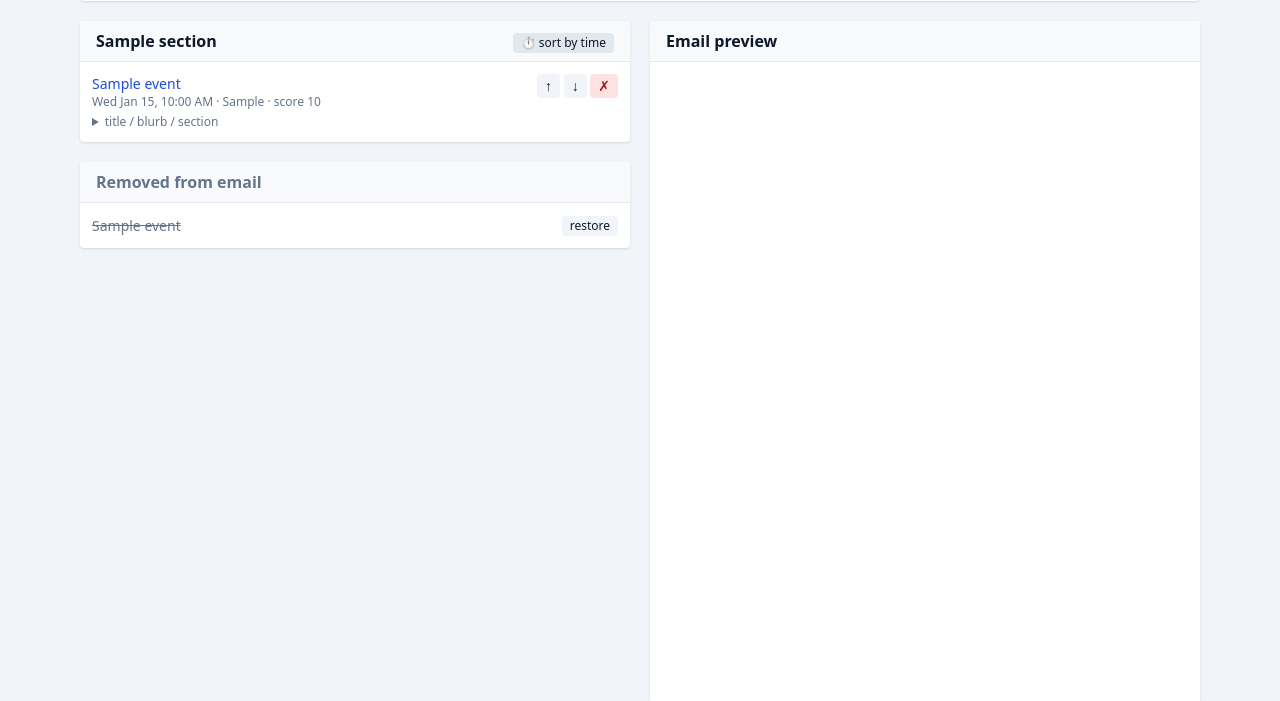
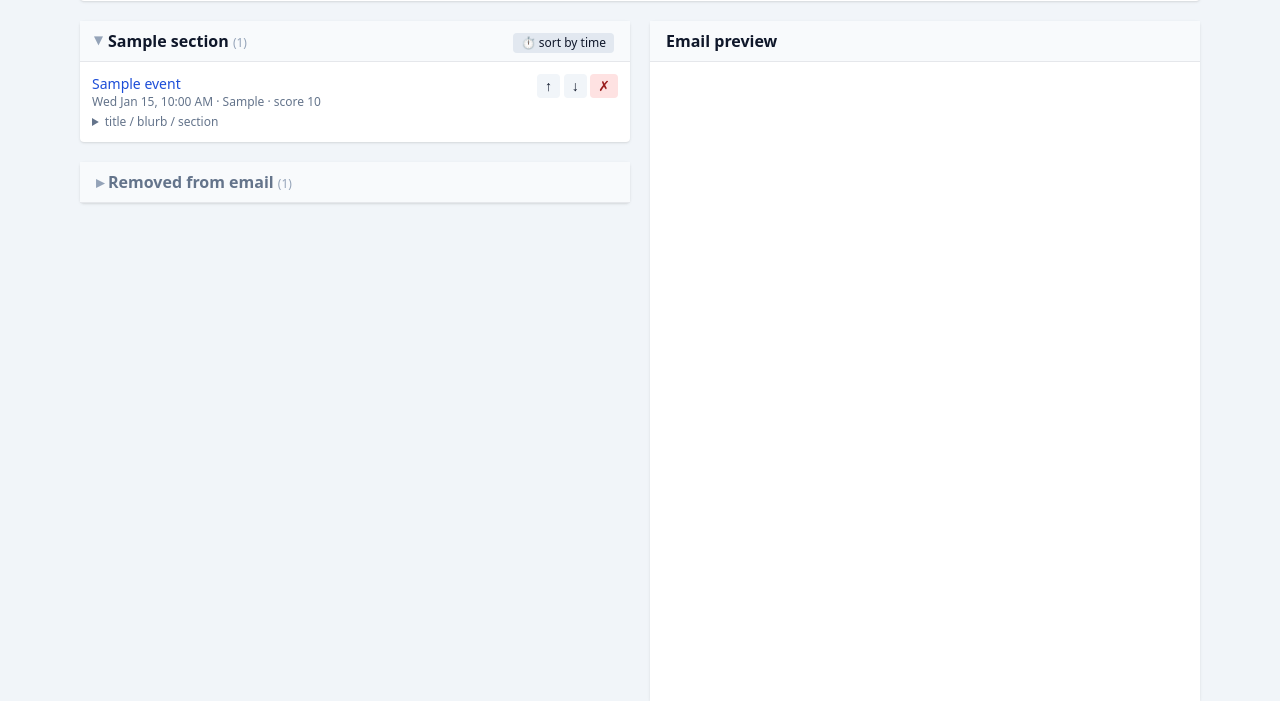
Before and after one commit to adrianistaken/BloNoDigest, a Django app: template templates/dashboard/digest_detail.html in a window 1280 px wide. Shown: the part 673-1374 px from the top of the page. Run offline with Django 5.2, Linux system fonts and the light colour scheme; tables that the repository leaves empty hold one stand-in row (values such as "Sample post"); the template is opened without the code that fills it: values that come from a table or form of the project are taken from there, most other values are stand-ins (such as "Sample title", 1, 10 or a date in 2020); some libraries are stand-ins or nearby versions.

Commit message:
Digest builder: collapsible sections, sticky email preview
Section groups fold via summary headers (state survives in-place panel
refreshes), removed-events list starts collapsed, and the preview pane
sticks while scrolling the builder.

Co-Authored-By: Claude Fable 5 <noreply@anthropic.com>

```diff
--- a/templates/dashboard/digest_detail.html
+++ b/templates/dashboard/digest_detail.html
@@ -71,14 +71,14 @@
   <!-- Builder -->
   <div class="space-y-5" id="builder-panel">
     {% for section_key, label, digest_events in sections %}
-    <div class="bg-white rounded shadow">
-      <div class="px-4 py-2 font-bold bg-slate-50 border-b flex items-center justify-between">
-        {{ label }}
-        <form method="post" class="js-live">{% csrf_token %}
+    <details open data-section="{{ section_key }}" class="bg-white rounded shadow">
+      <summary class="px-4 py-2 font-bold bg-slate-50 border-b flex items-center justify-between cursor-pointer select-none list-none [&::-webkit-details-marker]:hidden">
+        <span><span class="text-slate-400 mr-1 inline-block transition-transform details-chevron">▸</span>{{ label }} <span class="text-xs font-normal text-slate-400">({{ digest_events|length }})</span></span>
+        <form method="post" class="js-live" onclick="event.stopPropagation()">{% csrf_token %}
           <input type="hidden" name="section" value="{{ section_key }}">
           <button name="action" value="sort_section" class="text-xs font-normal bg-slate-200 hover:bg-slate-300 px-2 py-0.5 rounded" title="Reorder this section chronologically">⏱ sort by time</button>
         </form>
-      </div>
+      </summary>
       <ul class="divide-y divide-slate-100">
         {% for de in digest_events %}
         <li class="p-3 text-sm">
@@ -118,7 +118,7 @@
         </li>
         {% endfor %}
       </ul>
-    </div>
+    </details>
     {% empty %}
     <div class="bg-white rounded shadow p-6 text-center text-slate-500">
       No events in this digest. Approve events, then regenerate a draft.
@@ -126,8 +126,10 @@
     {% endfor %}
 
     {% if removed %}
-    <div class="bg-white rounded shadow">
-      <p class="px-4 py-2 font-bold bg-slate-50 border-b text-slate-500">Removed from email</p>
+    <details data-section="__removed" class="bg-white rounded shadow">
+      <summary class="px-4 py-2 font-bold bg-slate-50 border-b text-slate-500 cursor-pointer select-none list-none [&::-webkit-details-marker]:hidden">
+        <span class="text-slate-400 mr-1 inline-block transition-transform details-chevron">▸</span>Removed from email <span class="text-xs font-normal text-slate-400">({{ removed|length }})</span>
+      </summary>
       <ul class="divide-y divide-slate-100">
         {% for de in removed %}
         <li class="p-3 text-sm flex justify-between items-center">
@@ -139,16 +141,19 @@
         </li>
         {% endfor %}
       </ul>
-    </div>
+    </details>
     {% endif %}
   </div>
 
-  <!-- Email preview -->
-  <div class="bg-white rounded shadow">
+  <!-- Email preview: sticky so it stays visible while scrolling the builder -->
+  <div class="bg-white rounded shadow lg:sticky lg:top-4">
     <p class="px-4 py-2 font-bold bg-slate-50 border-b">Email preview</p>
     <iframe id="preview-frame" src="{% url 'dashboard:digest_preview' issue.pk %}" class="w-full bg-white" style="height: 80vh" title="Digest email preview"></iframe>
   </div>
 </div>
+<style>
+  details[open] > summary .details-chevron { transform: rotate(90deg); }
+</style>
 <script>
 // Builder actions post in the background and refresh only the builder panel
 // and the email preview — no page reload, scroll position preserved.
@@ -158,7 +163,8 @@ document.addEventListener('submit', async (e) => {
   e.preventDefault();
   const data = new FormData(form);
   if (e.submitter && e.submitter.name) data.append(e.submitter.name, e.submitter.value);
-  const openEditors = [...document.querySelectorAll('#builder-panel details[open]')].map(d => d.dataset.de);
+  const openEditors = [...document.querySelectorAll('#builder-panel details[data-de][open]')].map(d => d.dataset.de);
+  const closedSections = [...document.querySelectorAll('#builder-panel details[data-section]:not([open])')].map(d => d.dataset.section);
   try {
     const resp = await fetch(window.location.href, { method: 'POST', body: data });
     if (!resp.ok) throw new Error(resp.status);
@@ -171,6 +177,10 @@ document.addEventListener('submit', async (e) => {
         const d = panel.querySelector(`details[data-de="${id}"]`);
         if (d) d.open = true;
       });
+      closedSections.forEach(key => {
+        const d = panel.querySelector(`details[data-section="${key}"]`);
+        if (d) d.open = false;
+      });
     }
     const frame = document.getElementById('preview-frame');
     if (frame) frame.src = frame.src;
```
